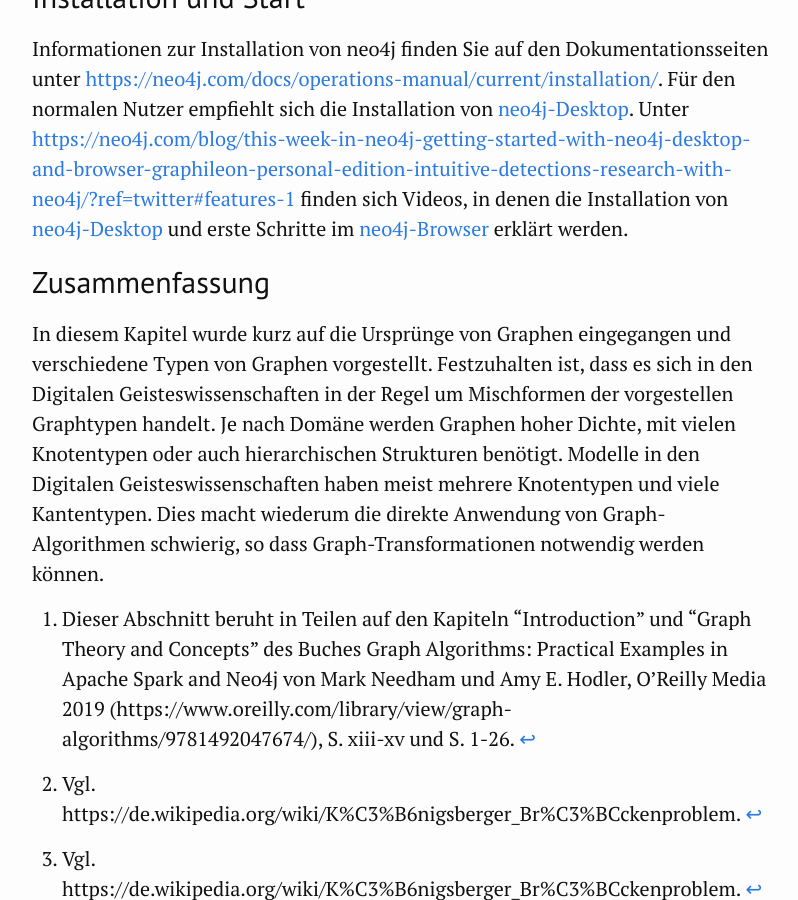
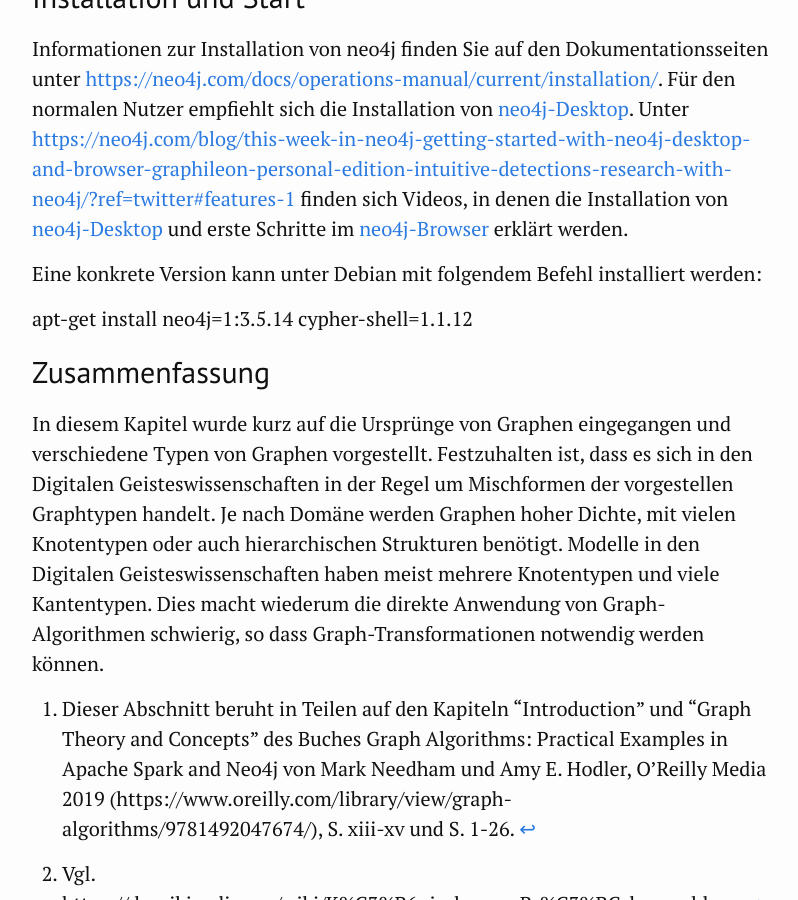
Before and after one commit to kuczera/Graphentechnologien, a Jekyll site: the page built from docs/05_Einfuehrung_und_Theorie.md, in a window 1280 px wide and 900 px high, scrolled down 11661 px. Shown: the whole window, without its empty margins (238-1036 px from the left). Built offline with Jekyll 4.4.1, drawn with Linux system fonts in a browser that asks for light colours.

Commit message:
Installation einer konkreten neo4j-Version
Installation einer konkreten neo4j-Version unter Debian erzwingen

```diff
--- a/docs/05_Einfuehrung_und_Theorie.md
+++ b/docs/05_Einfuehrung_und_Theorie.md
@@ -125,6 +125,10 @@ In der Graphdatenbank neo4j müssen Kanten eine Richtung haben. Ungerichtete Bez
 
 Informationen zur Installation von neo4j finden Sie auf den Dokumentationsseiten unter [https://neo4j.com/docs/operations-manual/current/installation/](https://neo4j.com/docs/operations-manual/current/installation/). Für den normalen Nutzer empfiehlt sich die Installation von [neo4j-Desktop](https://neo4j.com/download/). Unter [https://neo4j.com/blog/this-week-in-neo4j-getting-started-with-neo4j-desktop-and-browser-graphileon-personal-edition-intuitive-detections-research-with-neo4j/?ref=twitter#features-1](https://neo4j.com/blog/this-week-in-neo4j-getting-started-with-neo4j-desktop-and-browser-graphileon-personal-edition-intuitive-detections-research-with-neo4j/?ref=twitter#features-1) finden sich Videos, in denen die Installation von [neo4j-Desktop](https://www.youtube.com/watch?v=8yWhuUnPapw) und erste Schritte im [neo4j-Browser](https://www.youtube.com/watch?v=rQTximyaETA) erklärt werden.
 
+Eine konkrete Version kann unter Debian mit folgendem Befehl installiert werden:
+
+apt-get install neo4j=1:3.5.14  cypher-shell=1.1.12
+
 ## Zusammenfassung
 
 In diesem Kapitel wurde kurz auf die Ursprünge von Graphen eingegangen und verschiedene Typen von Graphen vorgestellt. Festzuhalten ist, dass es sich in den Digitalen Geisteswissenschaften in der Regel um Mischformen der vorgestellen Graphtypen handelt. Je nach Domäne werden Graphen hoher Dichte, mit vielen Knotentypen oder auch hierarchischen Strukturen benötigt. Modelle in den Digitalen Geisteswissenschaften haben meist mehrere Knotentypen und viele Kantentypen. Dies macht wiederum die direkte Anwendung von Graph-Algorithmen schwierig, so dass Graph-Transformationen notwendig werden können.
```
